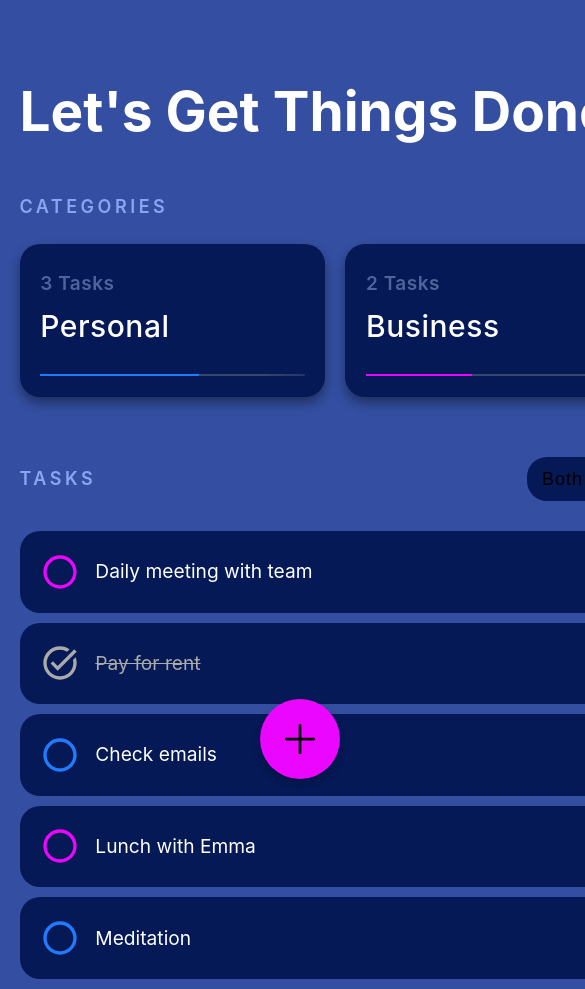
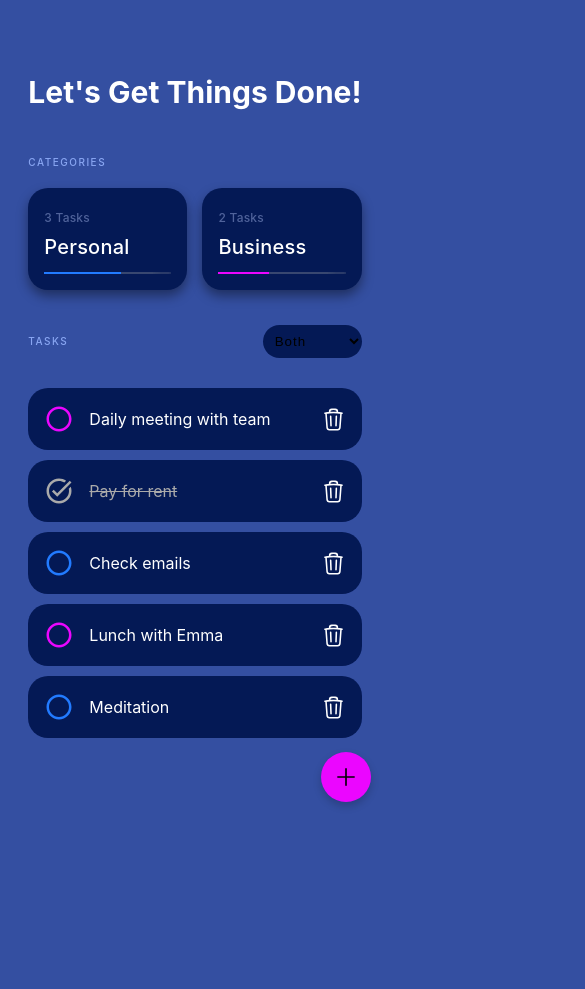
Before and after one commit to ZekeScript/todo-list, a React app: page / in a window 390 px wide. Shown: the top 989 px of the page, 585 px wide, since content can reach past the window. After the commit the page ends 844 px from the top, so only its background shows below. Built offline with nearby package versions, Linux system fonts and the light colour scheme; the HTML template or start-up script is replaced by a standard one.

Commit message:
change mobile style

```diff
--- a/src/App.css
+++ b/src/App.css
@@ -1,36 +1,36 @@
 #root {
-  max-width: 1280px;
+  max-width: 90vw;
   margin: 0 auto;
 }
 
 .subtitle {
   color: var(--subtitle-font-color);
   line-height: 1.5;
-  font-weight: 600;
-  letter-spacing: 3.5px;
-  font-size: large;
+  font-weight: 500;
+  letter-spacing: 1.5px;
+  font-size: x-small;
 }
 
 .categorie {
   display: flex;
-  gap: 20px;
+  gap: 15px;
 }
 
 .task-categorie {
   width: 100%;
-  padding: 1.3rem;
-  margin: 10px 0 40px 0;
+  padding: 1rem;
+  margin: 10px 0 15px 0;
   background-color: var(--background-darker-color);
-  font-size: 30px;
+  font-size: 20px;
   font-weight: 500;
-  letter-spacing: .5px;
+  letter-spacing: .2px;
   border-radius: 20px;
   box-shadow: 0 6px 12px rgba(0, 0, 0, 0.4);
 }
 
 .task-categorie-count {
-  font-size: 19px;
-  font-weight: 600;
+  font-size: 12px;
+  font-weight: 500;
   margin: 5px 0;
   color: #50639B;
 }
@@ -38,7 +38,7 @@
 .task-categorie-bar {
   width: 100%;
   height: 2px;
-  margin-top: 25px;
+  margin-top: 10px;
   background-color: #384770;
   border-radius: 25%;
 }
@@ -50,20 +50,20 @@
 }
 
 .subtitle-section-select {
-  padding: .7rem;
+  padding: .5rem;
   margin: 20px 0;
   background-color: var(--background-darker-color);
-  font-size: large;
+  font-size: smaller;
   letter-spacing: 1px;
   border-radius: 20px;
   border: none;
 }
 
 .task {
-  padding: 1.3rem;
+  padding: 1rem;
   margin: 10px 0;
   background-color: var(--background-darker-color);
-  font-size: larger;
+  font-size: medium;
   border-radius: 20px;
   display: flex;
   align-items: center;
@@ -77,28 +77,28 @@
 
 .incomplete {
   margin: 0 15px 0 0;
-  width: 40px;
+  width: 30px;
 }
 
 .incomplete-text {
-  width: 500px;
+  width: 210px;
 }
 
 .complete {
   margin: 0 15px 0 0;
-  width: 40px;
+  width: 30px;
   fill: #aaaaaa;
 }
 
 .complete-text {
   text-decoration: line-through;
   color: #aaaaaa;
-  width: 500px;
+  width: 210px;
 }
 
 .trash-icon {
-  width: 35px;
-  height: 35px;
+  width: 25px;
+  height: 25px;
   transition: 300ms;
 }
 
@@ -108,12 +108,12 @@
 }
 
 .add-task {
-  position: absolute;
-  padding: 18px;
-  bottom: 65px;
-  right: 50px;
-  width: 80px;
-  height: 80px;
+  position: fixed;
+  padding: 12px;
+  bottom: 5vh;
+  right: 5vw;
+  width: 50px;
+  height: 50px;
   border-radius: 100%;
 }
 
@@ -147,7 +147,7 @@
   padding: 20px;
   border-radius: 10px;
   position: relative;
-  gap: 20px;
+  gap: 10px;
 }
 
 .exit-overlay {
@@ -160,25 +160,25 @@
 }
 
 .new-task {
-  font-size: large;
-  padding: .8em;
+  font-size: small;
+  padding: .6em;
   background-color: var(--background-darker-color);
   border-radius: 20px;
 }
 
 .select-overlay {
-  font-size: large;
-  padding: .6em;
+  font-size: small;
+  padding: .5em;
   background-color: var(--background-darker-color);
   border-radius: 20px;
   border: none;
 }
 
 .overlay-button {
-  font-size: larger;
+  font-size: small;
   position: absolute;
-  bottom: 30px;
-  right: 30px;
+  bottom: 20px;
+  right: 20px;
   padding: 5px 15px;
   align-items: center;
   width: fit-content;
@@ -195,5 +195,5 @@
 }
 
 .overlay-button svg {
-  width: 25px;
+  width: 20px;
 }
--- a/src/index.css
+++ b/src/index.css
@@ -22,14 +22,14 @@
 
 h1 {
   margin: 70px 0 40px 0;
-  font-size: 55px;
+  font-size: 30px;
 }
 
 body {
   margin: 0 5vw;
   display: flex;
-  min-width: 320px;
-  min-height: 100vh;
+  max-width: 90vw;
+  max-height: 100vh;
 }
 
 button {
```
